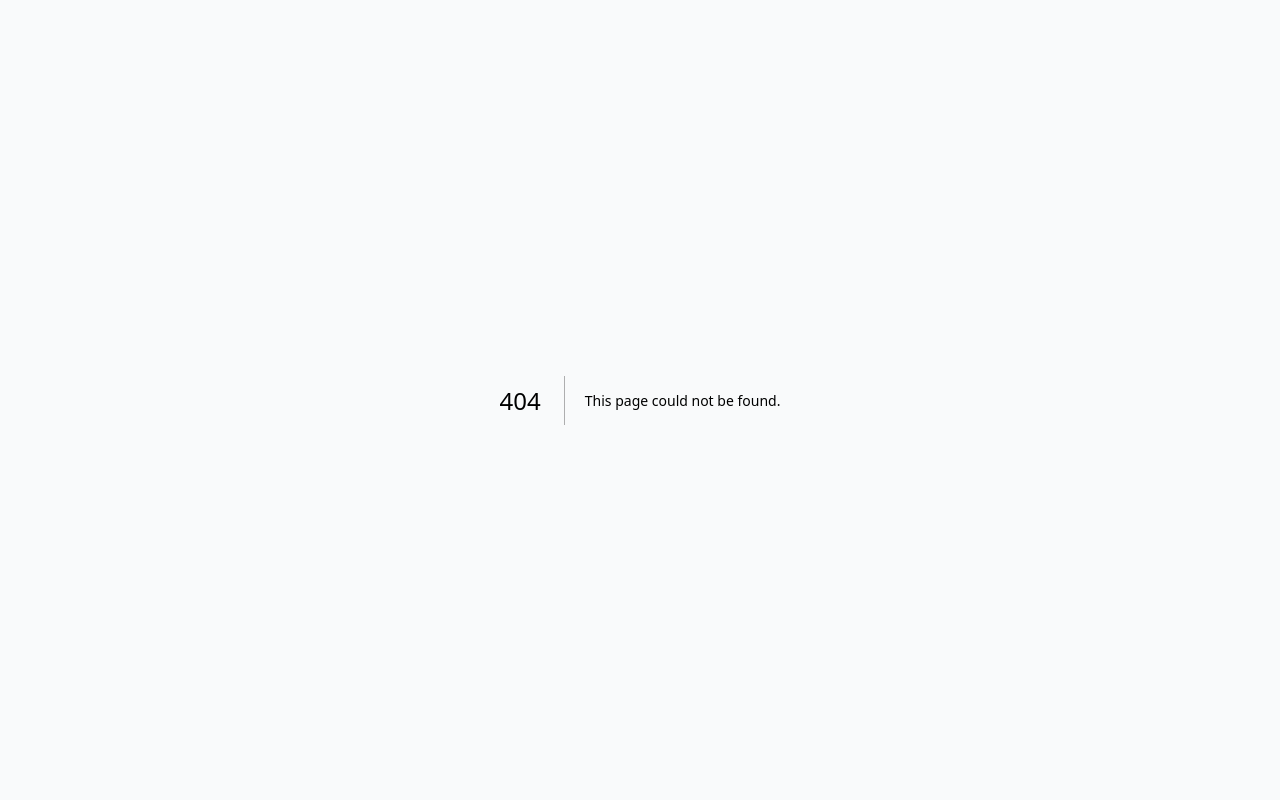
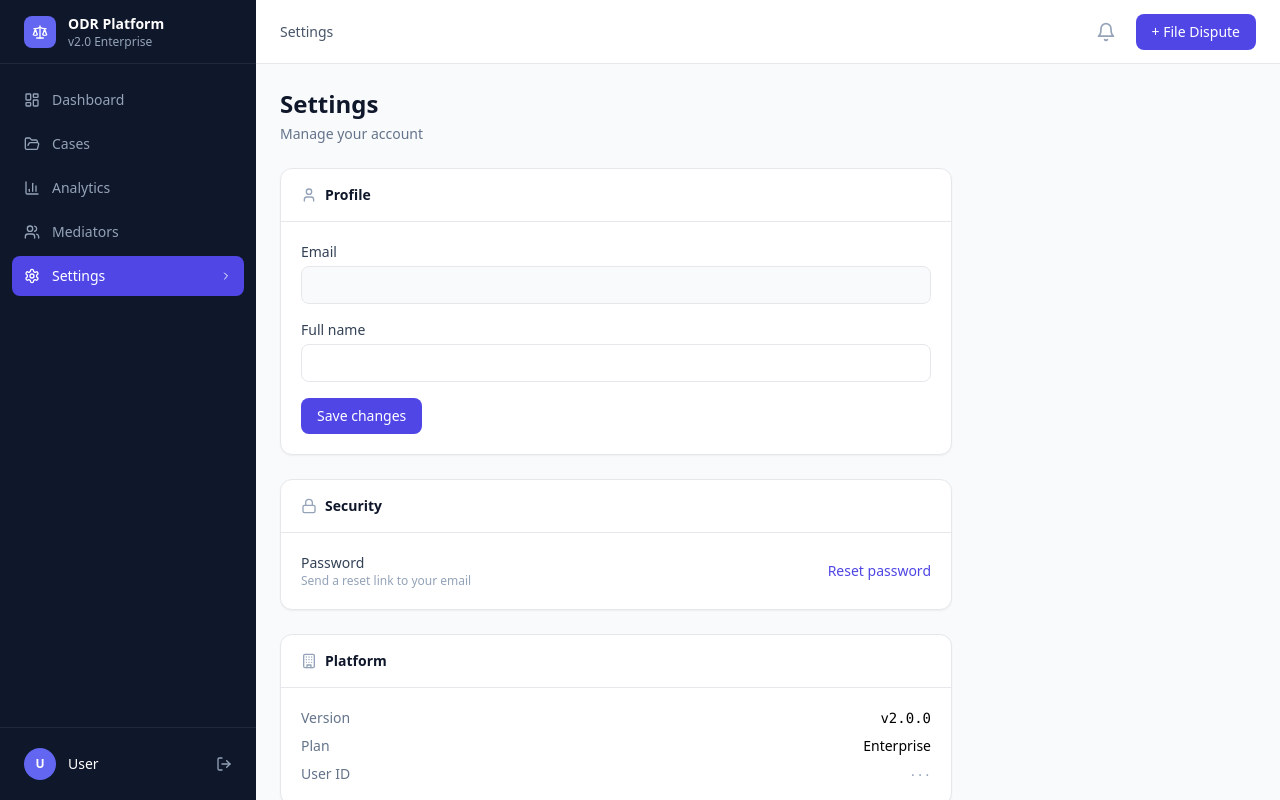
Before and after one commit to Gauarvp/odr-platform, a Next.js app: page /settings in a window 1280 px wide. Before the commit this address had no page. Built offline with nearby package versions, Linux system fonts and the light colour scheme; no server answers.

Commit message:
feat: settings page

```diff
--- /dev/null
+++ b/src/app/(platform)/settings/page.tsx
@@ -0,0 +1,55 @@
+'use client';
+import { useState, useEffect } from 'react';
+import { createClient } from '@/lib/supabase/client';
+import { User, Lock, Building } from 'lucide-react';
+
+export default function SettingsPage() {
+  const [user, setUser] = useState(null);
+  const [saving, setSaving] = useState(false);
+  const [saved, setSaved] = useState(false);
+  const [fullName, setFullName] = useState('');
+
+  useEffect(() => {
+    createClient().auth.getUser().then(({ data: { user } }) => {
+      if (user) { setUser(user); setFullName(user.user_metadata?.full_name ?? ''); }
+    });
+  }, []);
+
+  const handleSave = async () => {
+    setSaving(true);
+    await createClient().auth.updateUser({ data: { full_name: fullName } });
+    setSaving(false); setSaved(true); setTimeout(() => setSaved(false), 2000);
+  };
+
+  const handlePasswordReset = async () => {
+    if (!user?.email) return;
+    await createClient().auth.resetPasswordForEmail(user.email);
+    alert('Password reset email sent to ' + user.email);
+  };
+
+  return (
+    <div className="max-w-2xl space-y-6">
+      <div><h1 className="text-2xl font-bold text-slate-900">Settings</h1><p className="text-slate-500 text-sm mt-1">Manage your account</p></div>
+      <div className="bg-white rounded-xl border shadow-sm">
+        <div className="px-5 py-4 border-b flex items-center gap-2"><User className="w-4 h-4 text-slate-400" /><h2 className="font-semibold text-slate-900 text-sm">Profile</h2></div>
+        <div className="p-5 space-y-4">
+          <div><label className="block text-sm font-medium text-slate-700 mb-1">Email</label><input value={user?.email ?? ''} disabled className="w-full border bg-slate-50 rounded-lg px-3 py-2 text-sm text-slate-500 cursor-not-allowed" /></div>
+          <div><label className="block text-sm font-medium text-slate-700 mb-1">Full name</label><input value={fullName} onChange={e => setFullName(e.target.value)} className="w-full border rounded-lg px-3 py-2 text-sm focus:outline-none focus:ring-2 focus:ring-indigo-300" /></div>
+          <button onClick={handleSave} disabled={saving} className="bg-indigo-600 text-white text-sm font-medium px-4 py-2 rounded-lg hover:bg-indigo-700 disabled:opacity-50">{saved ? 'Saved!' : saving ? 'Saving...' : 'Save changes'}</button>
+        </div>
+      </div>
+      <div className="bg-white rounded-xl border shadow-sm">
+        <div className="px-5 py-4 border-b flex items-center gap-2"><Lock className="w-4 h-4 text-slate-400" /><h2 className="font-semibold text-slate-900 text-sm">Security</h2></div>
+        <div className="p-5"><div className="flex items-center justify-between"><div><div className="text-sm font-medium text-slate-700">Password</div><div className="text-xs text-slate-400">Send a reset link to your email</div></div><button onClick={handlePasswordReset} className="text-sm text-indigo-600 font-medium hover:underline">Reset password</button></div></div>
+      </div>
+      <div className="bg-white rounded-xl border shadow-sm">
+        <div className="px-5 py-4 border-b flex items-center gap-2"><Building className="w-4 h-4 text-slate-400" /><h2 className="font-semibold text-slate-900 text-sm">Platform</h2></div>
+        <div className="p-5 space-y-2 text-sm">
+          <div className="flex justify-between"><span className="text-slate-500">Version</span><span className="font-mono">v2.0.0</span></div>
+          <div className="flex justify-between"><span className="text-slate-500">Plan</span><span>Enterprise</span></div>
+          <div className="flex justify-between"><span className="text-slate-500">User ID</span><span className="text-slate-400 font-mono text-xs">{user?.id?.slice(0,8)}...</span></div>
+        </div>
+      </div>
+    </div>
+  );
+}
```
